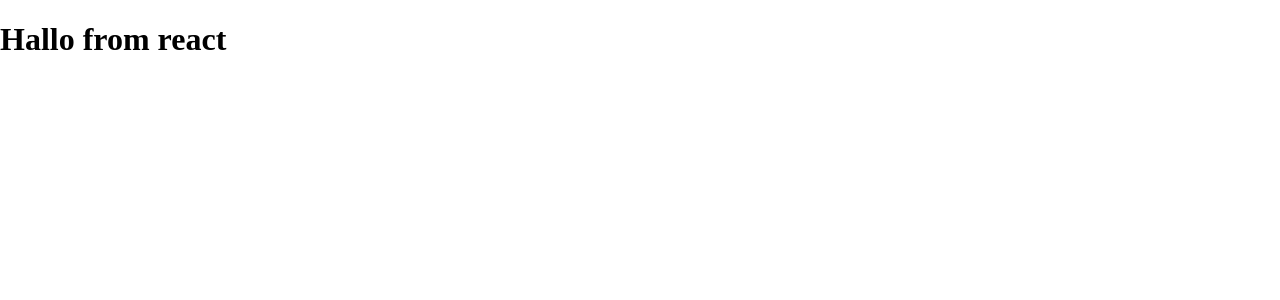
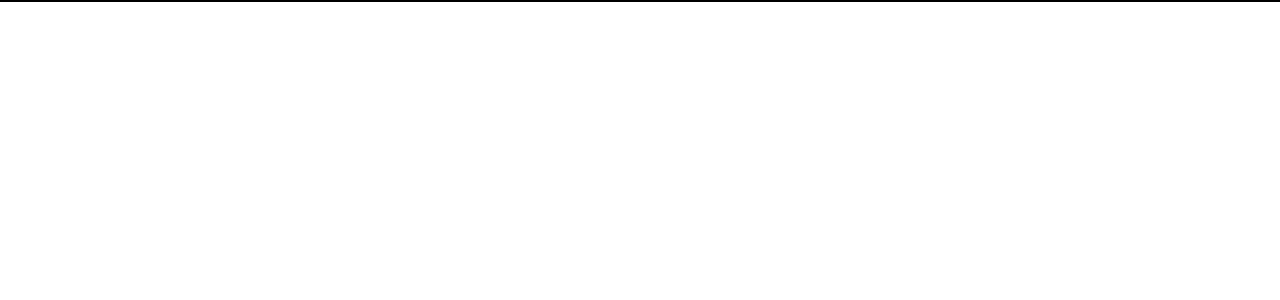
Before and after one commit to IDrinkerI/Messenger, a React app in the folder frontend/: page / in a window 1280 px wide. Shown: the top 300 px of the page. Built offline with nearby package versions, Linux system fonts and the light colour scheme.

Commit message:
create initial wireframe

```diff
--- a/frontend/src/components/Application.jsx
+++ b/frontend/src/components/Application.jsx
@@ -1,11 +1,12 @@
 import React from "react";
 import { Provider } from "react-redux";
 import { store } from "../store";
+import Messenger from "./Messenger.jsx";
 
 
 const Application = () => (
     <Provider store={store}>
-        <h1> Hallo from react</ h1>
+        <Messenger />
     </Provider>
 )
 
--- /dev/null
+++ b/frontend/src/components/Button.jsx
@@ -0,0 +1,9 @@
+import React from "react";
+
+
+const Button = () => (
+    <>
+    </>
+);
+
+export default Button;
--- /dev/null
+++ b/frontend/src/components/ChatList.jsx
@@ -0,0 +1,9 @@
+import React from "react";
+
+
+const ChatList = () => (
+    <>
+    </>
+);
+
+export default ChatList;
--- /dev/null
+++ b/frontend/src/components/InputField.jsx
@@ -0,0 +1,9 @@
+import React from "react";
+
+
+const InputField = () => (
+    <>
+    </>
+);
+
+export default InputField;
--- /dev/null
+++ b/frontend/src/components/MessageField.jsx
@@ -0,0 +1,9 @@
+import React from "react";
+
+
+const MessageField = () => (
+    <>
+    </>
+);
+
+export default MessageField;
--- /dev/null
+++ b/frontend/src/components/Messenger.jsx
@@ -0,0 +1,23 @@
+import React from "react";
+import "../style/messenger.scss";
+import Button from "./Button.jsx";
+import ChatList from "./ChatList.jsx";
+import InputField from "./InputField.jsx";
+import MessageField from "./MessageField.jsx";
+
+
+const Messenger = () => (
+    <div className="messenger">
+        <div className="messenger_inner">
+            <ChatList />
+            <MessageField />
+        </div>
+
+        <div className="messenger_inner">
+            <InputField />
+            <Button />
+        </div>
+    </div>
+);
+
+export default Messenger;
--- /dev/null
+++ b/frontend/src/style/messenger.scss
@@ -0,0 +1,7 @@
+.messenger {
+    border: 1px solid black;
+
+    &_inner{
+        display: flex;
+    }
+}
```
